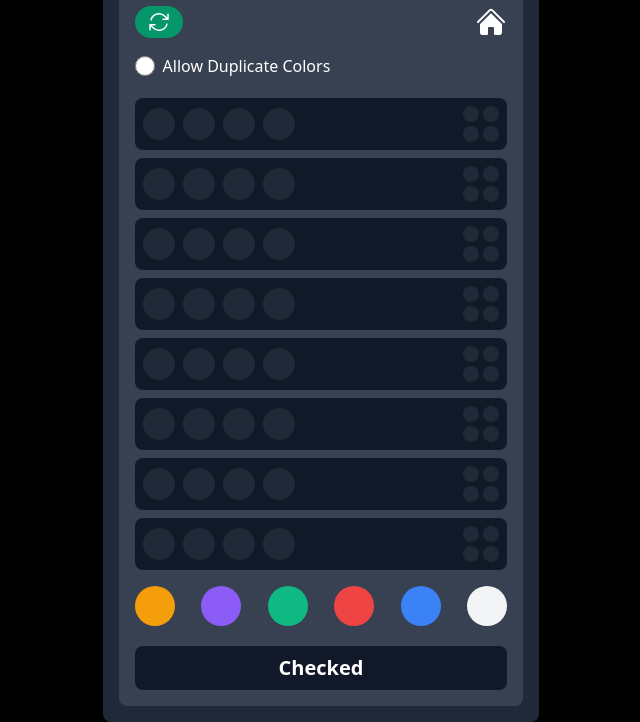
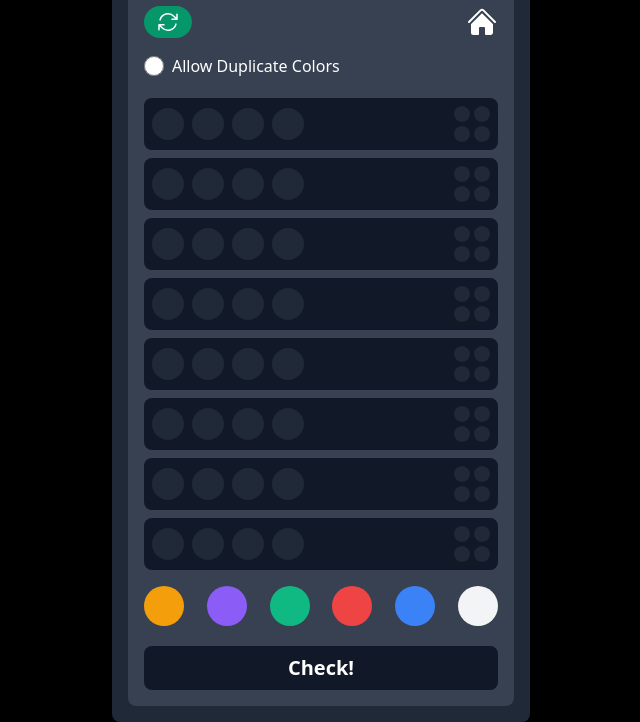
Before and after one commit to RanaMuhammadSubhan/Mastermind-Game, a plain HTML site: page Homepage.html in a window 1280 px wide. Shown: the part 88-810 px from the top of the page, without its empty margins (319-959 px from the left). Drawn offline with nearby package versions, Linux system fonts and the light colour scheme; some packages are replaced by stand-ins of ours; a script that the page names is missing.

Commit message:
updatation

```diff
--- a/Homepage.html
+++ b/Homepage.html
@@ -55,7 +55,6 @@
               class="rounded-3xl form-checkbox h-5 w-5 text-red-600"
             />
             <span class="ml-2">Allow Duplicate Colors</span>
-            <!-- <span>          <button id="checked" class="ml-20 bg-blue-800 hover:bg-blue-500 rounded-2xl p-2 font-bold" onclick="click()">Checked</button> -->
           </label>
         </div>
         <div class="grid grid-cols-1 gap-2 mb-4" id="gameBoard"></div>
@@ -91,7 +90,7 @@
           class="bg-gray-900 hover:bg-blue-500 rounded-lg mt-5 py-2 px-36 text-xl font-bold"
           onclick="click()"
         >
-          Checked
+          Check!
         </button>
       </div>
     </div>
--- a/assets/script/gamescript.js
+++ b/assets/script/gamescript.js
@@ -104,7 +104,6 @@ function checkGuess() {
   const gameBoard = document.getElementById("gameBoard").children;
   const row = gameBoard[currentRow].children[0].children[0].children;
 
-  // Check if all circles are filled
   for (let i = 0; i < row.length; i++) {
     if (row[i].classList.contains("bg-gray-800")) {
       Swal.fire({
@@ -113,7 +112,7 @@ function checkGuess() {
         icon: "warning",
         confirmButtonText: "OK",
       });
-      return; // Exit the function early
+      return;
     }
   }
 
@@ -193,11 +192,8 @@ function checkGuess() {
       }
     });
   } else {
-    // Increment the currentRow here after checking the guess
     currentRow++;
-    // Reset current position for the next row
     currentPosition = 0;
-    // Enable the checked button only when the next row is filled
     document.getElementById("checked").disabled = true;
   }
 }
@@ -225,7 +221,6 @@ function looseSound() {
   LooseSound.play();
 }
 
-// Ensure the event listener is attached only once
 document.getElementById("checked").addEventListener("click", () => {
   if (!document.getElementById("checked").disabled) {
     checkGuess();
```
Also changed, not shown: index.html (+0 -1 lines).
